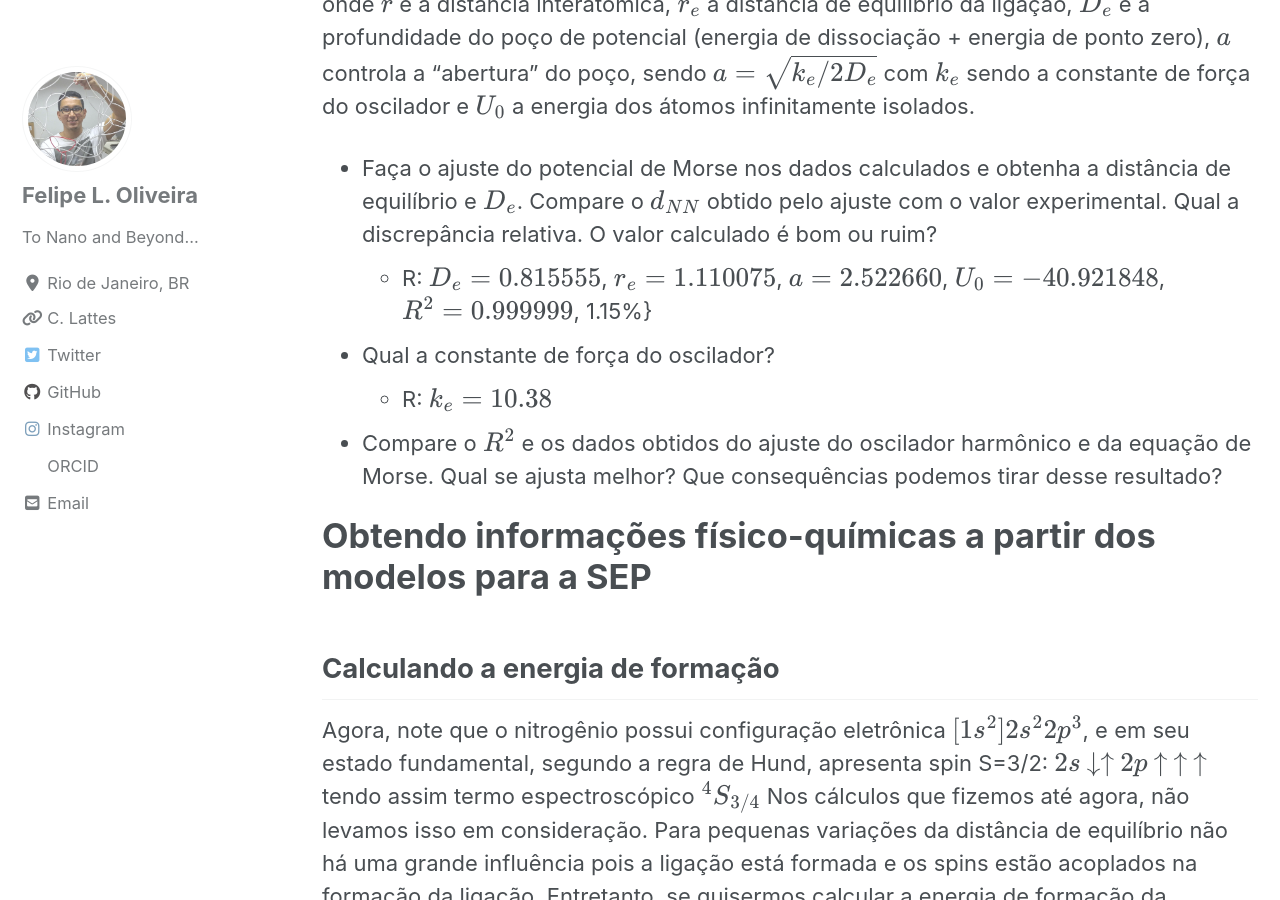
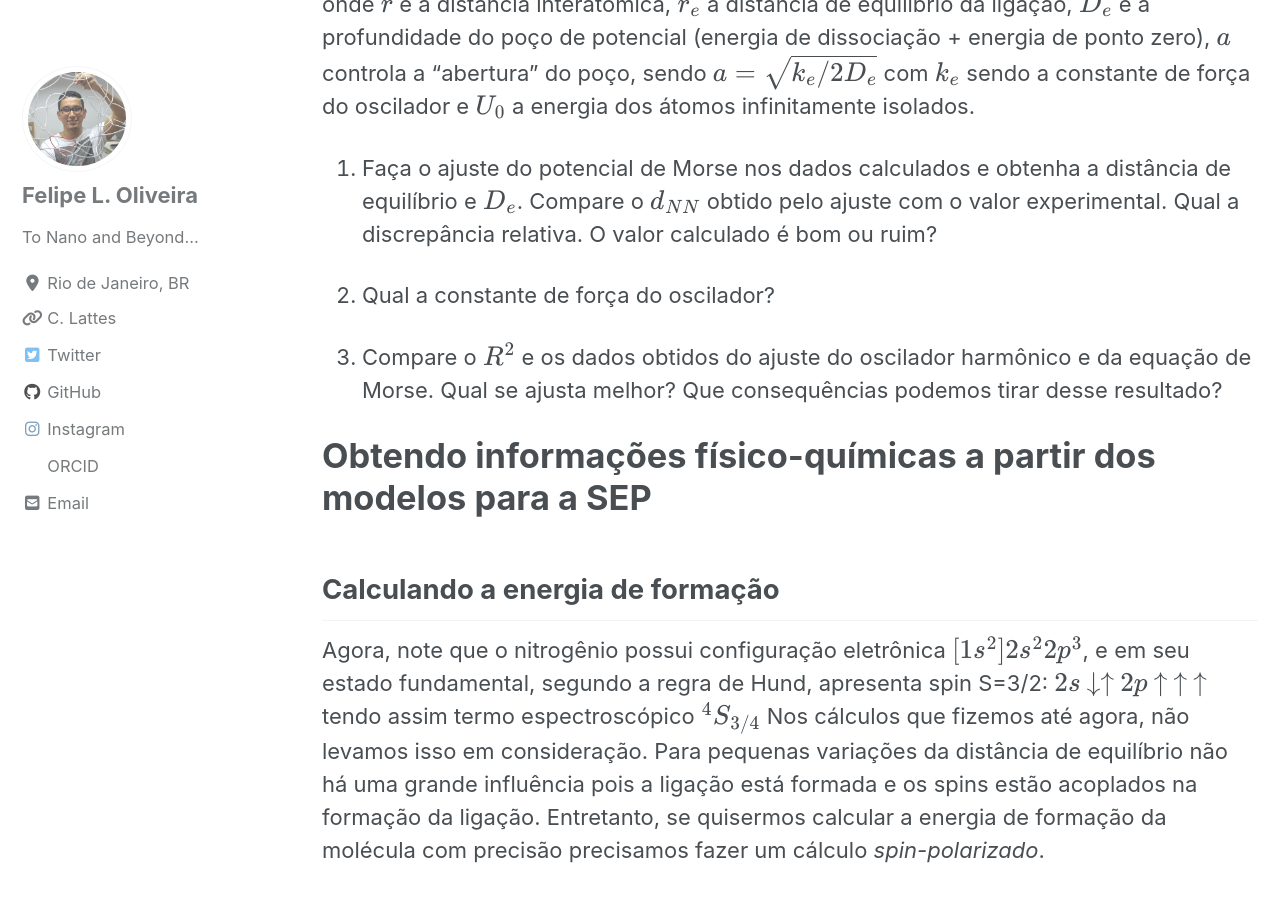
Before and after one commit to lipelopesoliveira/lipelopesoliveira.github.io, a Jekyll site: the page built from _posts/tutoriais_qe/2019-08-30-cap2-1.md, in a window 1280 px wide and 900 px high, scrolled down 5154 px. Built offline with Jekyll 4.4.1, drawn with Linux system fonts in a browser that asks for light colours; cached includes are drawn as plain includes; nearby versions of some CDN libraries; formulas are drawn with MathJax 3; some of the changed text lies outside the part shown.

Commit message:
Update 2019-08-30-cap2-1.md

```diff
--- a/_posts/tutoriais_qe/2019-08-30-cap2-1.md
+++ b/_posts/tutoriais_qe/2019-08-30-cap2-1.md
@@ -99,11 +99,11 @@ $$U^{M}(r) = D_e(1 - e^{-a(r - r_e)})^2 + U_0$$
 
 onde $$r$$ é a distância interatômica, $$r_e$$ a distância de equilíbrio da ligação, $$D_e$$ é a profundidade do poço de potencial (energia de dissociação + energia de ponto zero), $$a$$ controla a "abertura" do poço, sendo $$a = \sqrt{k_e/2D_e}$$ com $$k_e$$ sendo a constante de força do oscilador e $$U_0$$ a energia dos átomos infinitamente isolados.
 
-  * Faça o ajuste do potencial de Morse nos dados calculados e obtenha a distância de equilíbrio e $$D_e$$. Compare o $$d_{NN}$$ obtido pelo ajuste com o valor experimental. Qual a discrepância relativa. O valor calculado é bom ou ruim?
-    * R: $$D_e = 0.815555$$, $$r_e = 1.110075$$, $$a = 2.522660$$, $$U_0 = -40.921848$$, $$R^2 = 0.999999$$, 1.15%}
-  * Qual a constante de força do oscilador?
-    * R: $$k_e = 10.38$$
-  * Compare o $$R^2$$ e os dados obtidos do ajuste do oscilador harmônico e da equação de Morse. Qual se ajusta melhor? Que consequências podemos tirar desse resultado?
+  1. Faça o ajuste do potencial de Morse nos dados calculados e obtenha a distância de equilíbrio e $$D_e$$. Compare o $$d_{NN}$$ obtido pelo ajuste com o valor experimental. Qual a discrepância relativa. O valor calculado é bom ou ruim?
+
+  2. Qual a constante de força do oscilador?
+
+  3.  Compare o $$R^2$$ e os dados obtidos do ajuste do oscilador harmônico e da equação de Morse. Qual se ajusta melhor? Que consequências podemos tirar desse resultado?
 
 # Obtendo informações físico-químicas a partir dos modelos para a SEP
 
```
Also changed, not shown: other parts of _posts/tutoriais_qe/2019-08-30-cap2-1.md (+2 -0 lines).
